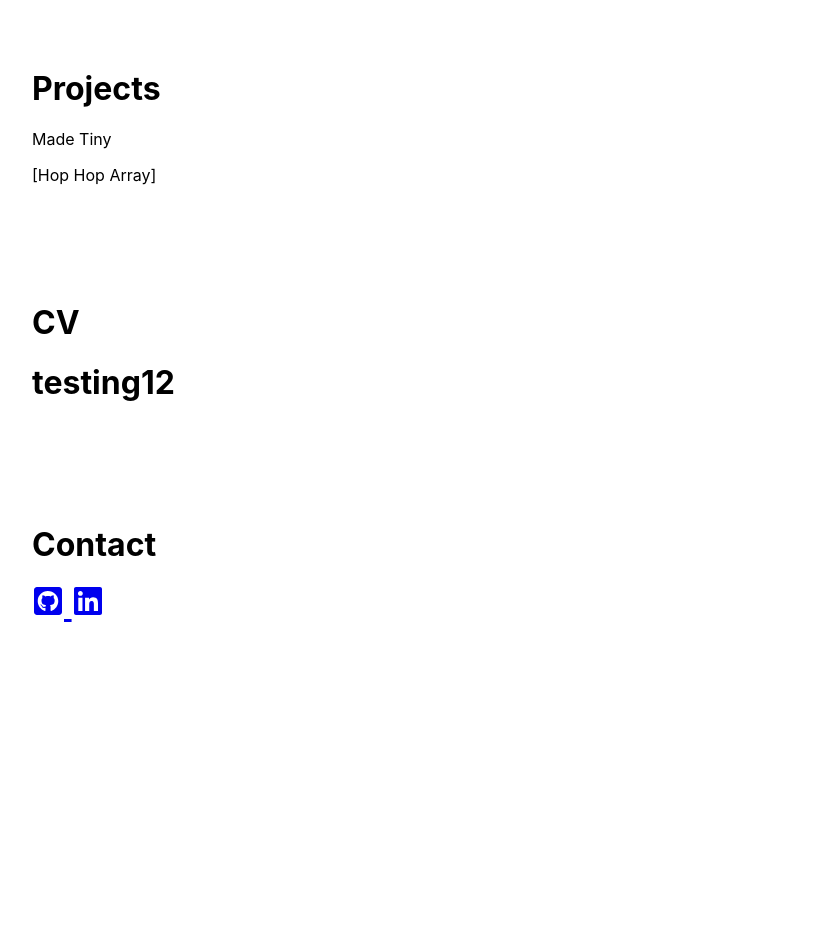
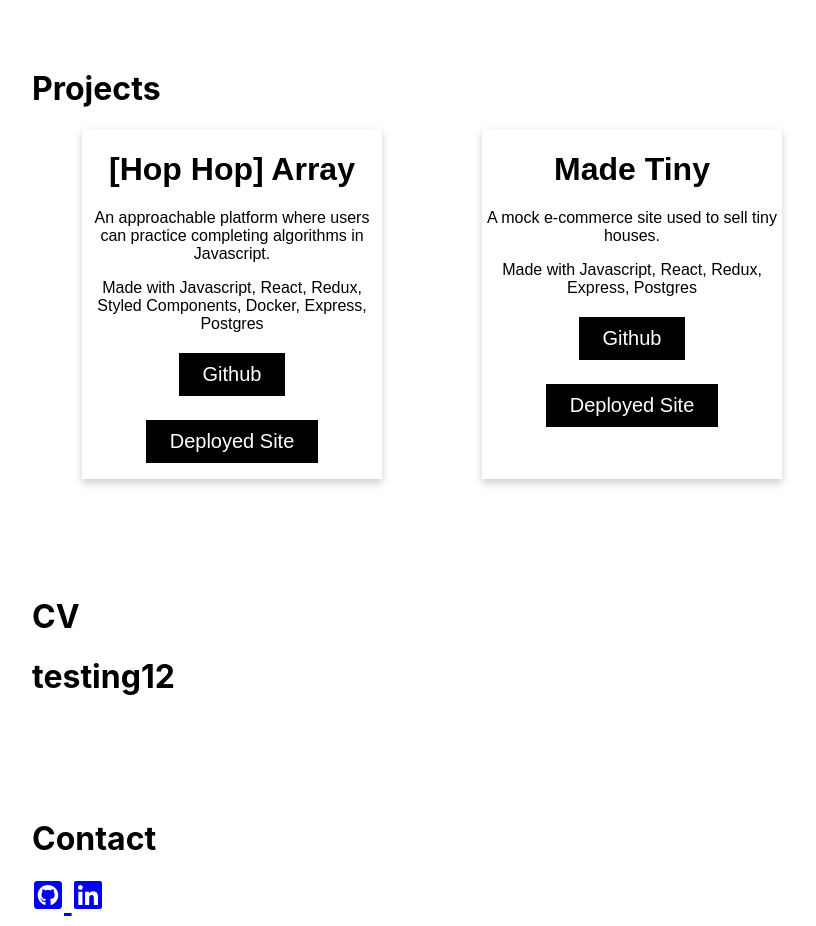
Before and after one commit to LTan9876/LTan9876.github.io, a React (Create React App) app: page / in a window 1280 px wide. Shown: the part 900-1826 px from the top of the page, without its empty margins (208-1024 px from the left). Before the commit the page ends 1587 px from the top, so only its background shows below. Built offline with nearby package versions, Linux system fonts and the light colour scheme.

Commit message:
card data added

```diff
--- a/src/App.css
+++ b/src/App.css
@@ -70,3 +70,44 @@ img.profile{
 span.icon{
   color: black;
 }
+
+.card {
+  box-shadow: 0 4px 8px 0 rgba(0, 0, 0, 0.2);
+  width: 300px;
+  height: 350px;
+  margin: auto;
+  text-align: center;
+  font-family: arial;
+}
+
+.price {
+  color: grey;
+  font-size: 22px;
+}
+
+.card a {
+  background-color: black;
+  border: none;
+  color: white;
+  padding: 10px 24px;
+  text-align: center;
+  text-decoration: none;
+  display: inline-block;
+  font-size: 20px;
+  margin: 4px 2px;
+  cursor: pointer;
+}
+
+.card button:hover {
+  opacity: 0.7;
+}
+
+div.cardHolder{
+  display:flex;
+  flex-direction: row;
+}
+
+/* div.buttonHolder{
+  display: flex;
+  align-content: flex-end;
+} */
--- a/src/Components/Projects.js
+++ b/src/Components/Projects.js
@@ -14,22 +14,26 @@ export default class Projects extends React.Component {
 
   render() {
     return (
-      <div>
-      <p style = {{cursor:'pointer'}} onClick = {() =>this.setState({graceShopper:true})}>
-        Made Tiny
-        {this.state.graceShopper?
-        <div><p>true</p></div>  :
-        <div></div>
-      }
-      </p>
-      <p style = {{cursor:'pointer'}} onClick = {() =>this.setState({capstone:true})}>
-        [Hop Hop Array]
-        {this.state.capstone?
-        <div><p>true</p></div>  :
-        <div></div>
-      }
-      </p>
+      <div class = 'cardHolder'>
+      <div class = 'card'>
+        <h1>[Hop Hop] Array</h1>
+        <p>An approachable platform where users can practice completing algorithms in Javascript.</p>
+        <p>Made with Javascript, React, Redux, Styled Components, Docker, Express, Postgres</p>
+        <div class = 'buttonHolder'>
+        <p><a href = "https://github.com/hophoparray/hop_hop_array">Github</a></p>
+      <p><a href = "https://www.hophoparray.com">Deployed Site</a></p>
       </div>
+      </div>
+      <div class = 'card'>
+      <h1>Made Tiny</h1>
+      <p>A mock e-commerce site used to sell tiny houses.</p>
+      <p>Made with Javascript, React, Redux, Express, Postgres</p>
+      <div class = 'buttonHolder'>
+      <p><a href = "https://github.com/1911-grace-shopper/grace-shopper">Github</a></p>
+      <p><a href = "https://madetiny.herokuapp.com">Deployed Site</a></p>
+      </div>
+    </div>
+    </div>
     )
   }
 }
```
